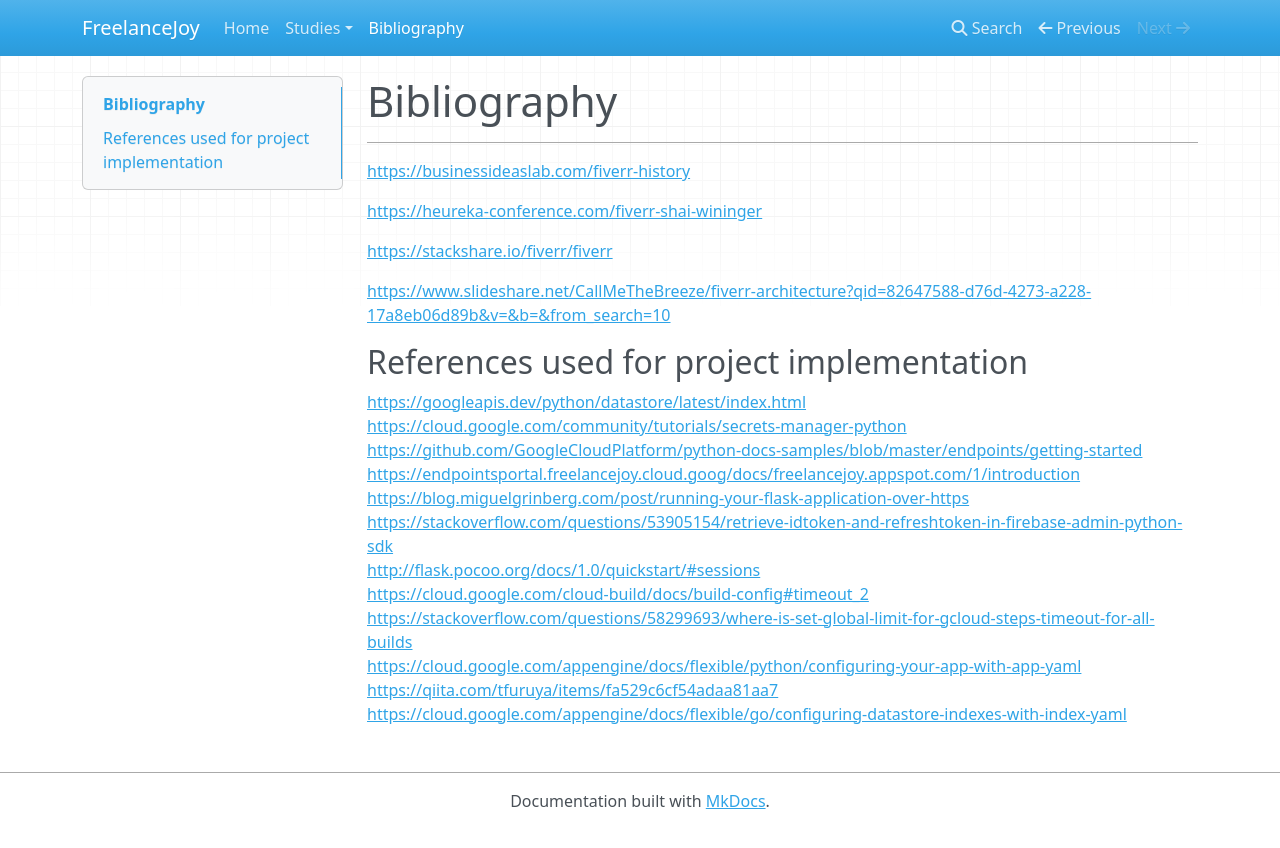
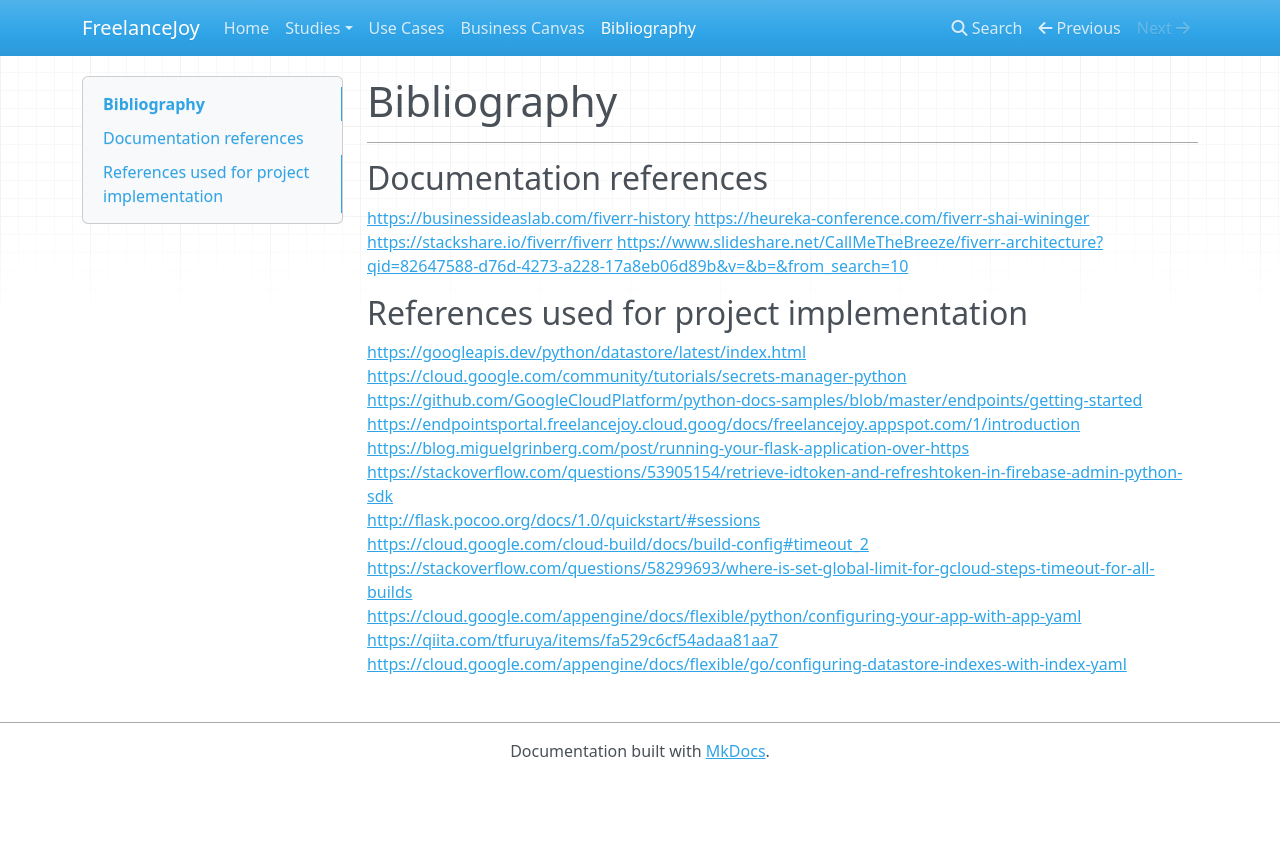
Before and after one commit to gheorghitamutu/FreelanceJoy, an MkDocs documentation site: the page built from docs/bibliography.md, in a window 1280 px wide. Shown: the top 848 px of the page. Built offline with MkDocs 1.6.1, drawn with Linux system fonts in a browser that asks for light colours; nearby versions of some CDN libraries.

Commit message:
+ added business canvas

```diff
--- a/docs/bibliography.md
+++ b/docs/bibliography.md
@@ -1,11 +1,9 @@
 # Bibliography
 ---
+## Documentation references
 <https://businessideaslab.com/fiverr-history>
-
 <https://heureka-conference.com/fiverr-shai-wininger>
-
 <https://stackshare.io/fiverr/fiverr>
-
 <https://www.slideshare.net/CallMeTheBreeze/fiverr-architecture?qid=82647588-d76d-4273-a228-17a8eb06d89b&v=&b=&from_search=10>
 
 ## References used for project implementation
--- a/mkdocs.yml
+++ b/mkdocs.yml
@@ -4,5 +4,6 @@
   - Studies:
     - Case Study: 'caseStudy.md'
     - Existing Solutions: 'existingSolutions.md'
-    - Use Cases: 'useCases.md'
+  - Use Cases: 'useCases.md'
+  - Business Canvas: 'businessCanvas.md'
   - Bibliography: 'bibliography.md'
```
Also changed, not shown: docs/businessCanvas.md (added, +3 -0 lines), docs/existingSolutions.md (+0 -3 lines), docs/images/canvas.jpg (added).
